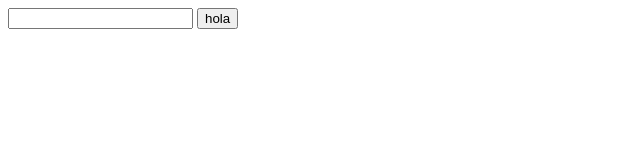
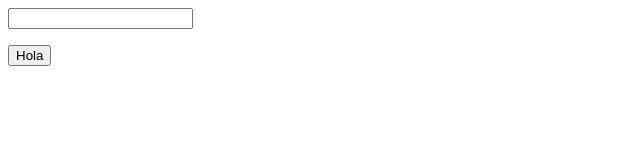
Before and after one commit to BidkarSolis/AngularStarting, a plain HTML site: page index.html in a window 1280 px wide. Shown: the whole page, without its empty margins (0-640 px from the left). Drawn offline with nearby package versions, Linux system fonts and the light colour scheme.

Commit message:
Committing

```diff
--- a/index.html
+++ b/index.html
@@ -6,15 +6,14 @@
   <script src="https://ajax.googleapis.com/ajax/libs/angularjs/1.6.4/angular.min.js"></script>
 </head>
 <body>
+<div ng-app="">
   <!--
-  <div ng-app="">
-    <p>Name: <input type="text" ng-model="name"></input>
-    <h1>Hello {{name}}</h1>
-  </div-->
-  <div ng-app>
-  <input type="text" ng-model="dato" />
-  {{dato}}
-  <input type="button" value="hola" ng-click="dato='hola'" />
+  <p>Name: <input type="text" ng-model="name"></p>
+  {{name}}-->
+
+  <input type="text" ng-model="dato">
+  <p ng-bind="dato"></p>
+  <input type="button" value="Hola" ng-click="dato='Hello'"
 </div>
 
 </body>
```
Also changed, not shown: 1 other file.
